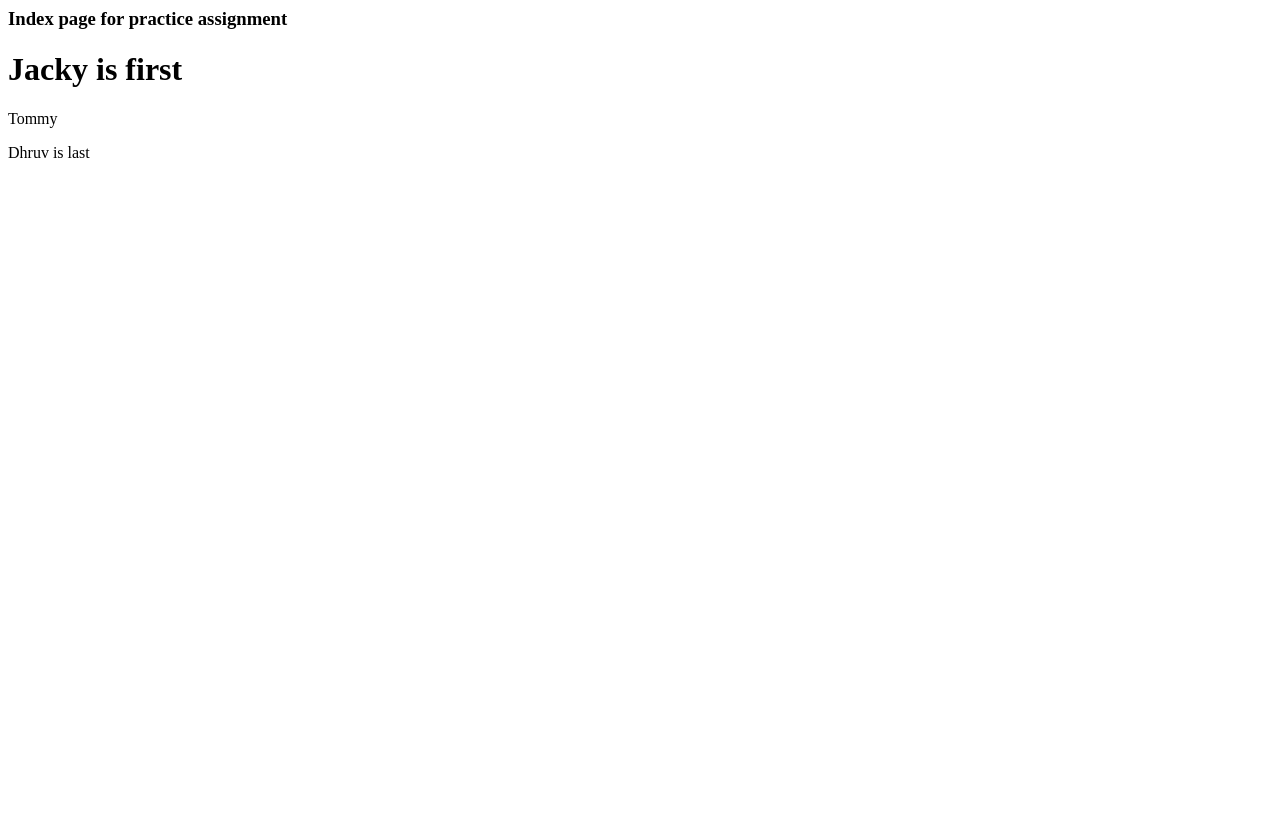
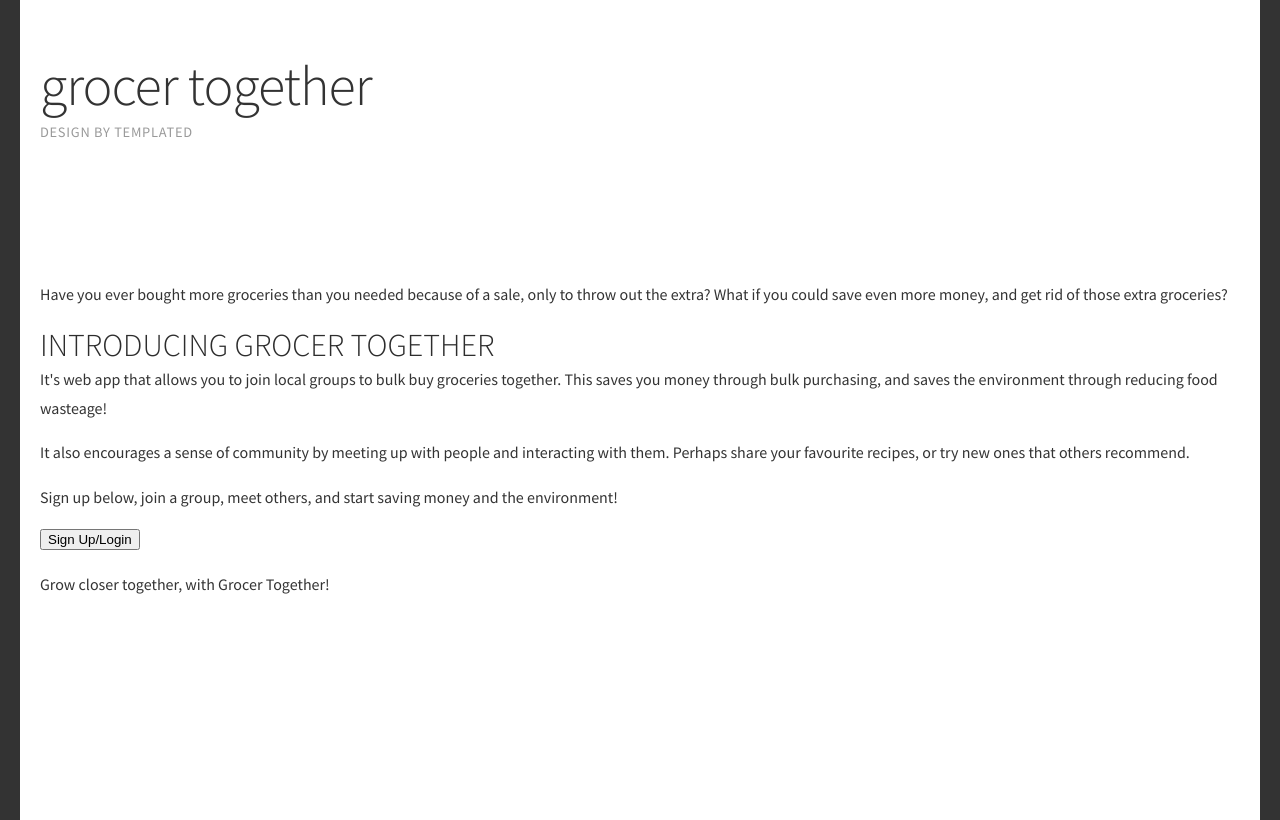
Before and after one commit to Tmay98/Project1930, a plain HTML site: page index.html in a window 1280 px wide. Drawn offline with Linux system fonts and the light colour scheme.

Commit message:
Homepage updated

```diff
--- a/index.html
+++ b/index.html
@@ -1,15 +1,54 @@
-<html lang="en">
+<!DOCTYPE html PUBLIC "-//W3C//DTD XHTML 1.0 Strict//EN" "http://www.w3.org/TR/xhtml1/DTD/xhtml1-strict.dtd">
+<!--
+Design by TEMPLATED
+http://templated.co
+Released for free under the Creative Commons Attribution License
+
+Name       : Outstretched
+Description: A two-column, fixed-width design with dark color scheme.
+Version    : 1.0
+Released   : 20131014
+
+-->
+<html xmlns="http://www.w3.org/1999/xhtml">
 <head>
-    <meta charset="UTF-8">
-    <meta name="viewport" content="width=device-width, initial-scale=1.0">
-    <meta http-equiv="X-UA-Compatible" content="ie=edge">
-    <title>Document</title>
+	<script src="https://www.gstatic.com/firebasejs/5.8.6/firebase.js"></script>
+	<script src='firebase_setup.js'></script>
+	<script src='create_group.js'></script>
+<meta http-equiv="Content-Type" content="text/html; charset=utf-8" />
+<title></title>
+<meta name="keywords" content="" />
+<meta name="description" content="" />
+<link href="http://fonts.googleapis.com/css?family=Source+Sans+Pro:200,300,400,600,700,900" rel="stylesheet" />
+<link href="default.css" rel="stylesheet" type="text/css" media="all" />
+<link href="fonts.css" rel="stylesheet" type="text/css" media="all" />
+<!--[if IE 6]>
+<link href="default_ie6.css" rel="stylesheet" type="text/css" />
+<![endif]-->
 </head>
-<title>Projects 1930</title>
 <body>
-    <h3>Index page for practice assignment</h3>
-    <h1>Jacky is first</h1>
-    <p> Tommy </p>
-    <p>Dhruv is last</p>
+<div id="wrapper">
+	<div id="header-wrapper">
+		<div id="header" class="container">
+			<div id="logo">
+				<h1><a href="#">Grocer Together</a></h1>
+				<p>Design by <a href="http://templated.co" rel="nofollow">TEMPLATED</a></p>
+			</div>
+		</div>
+	</div>
+	<div id="page" class="container">
+        <p>Have you ever bought more groceries than you needed because of a sale, only to throw out the extra? What if you could save even more money, and get rid of those extra groceries?</p>
+        <h1>Introducing Grocer Together</h1>
+        <p>It's web app that allows you to join local groups to bulk buy groceries together. This saves you money through bulk purchasing, and saves the environment through reducing food wasteage!</p>
+        <p>It also encourages a sense of community by meeting up with people and interacting with them. Perhaps share your favourite recipes, or try new ones that others recommend.</p>
+        <p>Sign up below, join a group, meet others, and start saving money and the environment!</p>
+        <form action="login.html">
+            <input type="submit" value="Sign Up/Login" />
+        </form><br>
+        <p>Grow closer together, with Grocer Together!</p>
+</div>
+<div id="footer">
+	<p>&copy; Untitled. All rights reserved. Design by <a href="http://templated.co" rel="nofollow">TEMPLATED</a>. Photos by <a href="http://fotogrph.com/">Fotogrph</a>.</p>
+</div>
 </body>
 </html>
```
